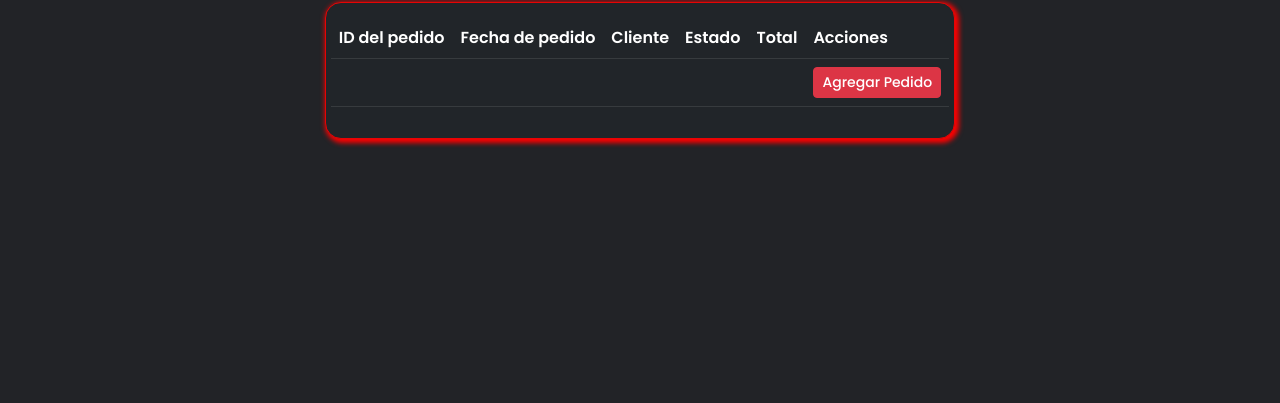
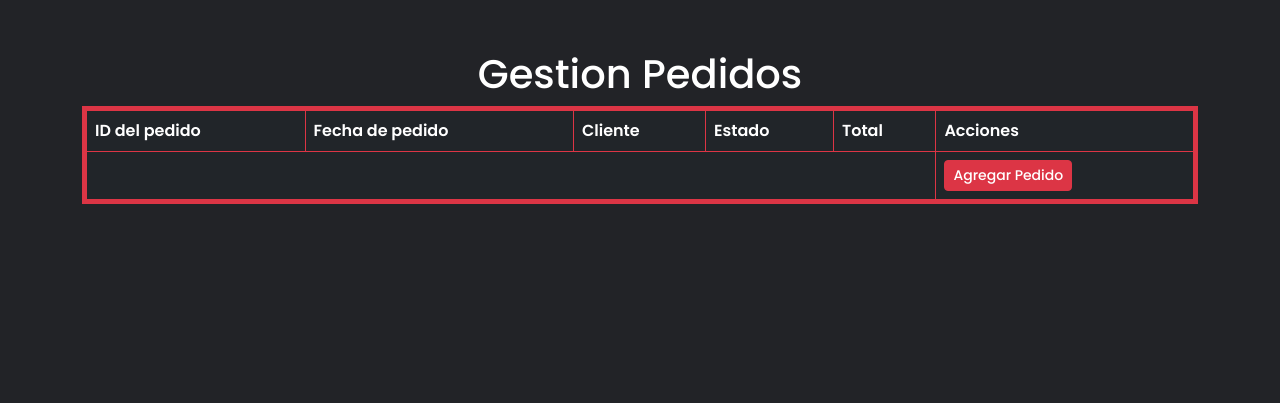
Before and after one commit to BorisSMorales/grupal_m7, a Django app: page /pedidos/ in a window 1280 px wide. Shown: the part 70-473 px from the top of the page. Run offline with Django 4.2, Linux system fonts and the light colour scheme; data that the repository does not hold is empty; some libraries are stand-ins or nearby versions.

Commit message:
update tablas

```diff
--- a/grupal/principal/static/css/styles.css
+++ b/grupal/principal/static/css/styles.css
@@ -80,6 +80,7 @@ section .card{
     box-shadow: 2px 2px 5px 2px #FF0000;
     padding-top: 15px;
     padding-bottom: 15px;
+
 }
 
 section .titulo{
--- a/grupal/principal/templates/telovendo3app/lista_pedidos.html
+++ b/grupal/principal/templates/telovendo3app/lista_pedidos.html
@@ -4,12 +4,12 @@
 
 {% block content %}
 
+<h1 class="text-center mt-5">Gestion Pedidos</h1>
+
 <section>
     <div class="container">
-        <div class="row d-flex justify-content-center align-items-center">
-            <div class="col-12 col-md-8 col-lg-6" style="width: max-content;">
-                <div class="card bg-dark text-white" style="border-radius: 1rem;">
-                    <table class="table table-dark">
+                <div class="table-responsive">
+                    <table class="table table-dark table-bordered border-danger border border-5">
                         <thead>
                             <tr>
                                 <th scope="col">ID del pedido</th>
@@ -30,8 +30,6 @@
                             <td>{{ pedido.total }}</td>
                             <td>
                                 <a class="btn btn-sm btn-danger" href="{% url 'actualizar_estado_pedido' pedido.id %}" role="button">Editar Estado</a>
-                            </td>
-                            <td>
                                 <a class="btn btn-sm btn-danger" href="{% url 'eliminar_pedido' pedido.id %}" role="button">Eliminar</a>
                             </td>
                             </tr>
```
Also changed, not shown: grupal/principal/templates/telovendo3app/lista_productos.html (+4 -3 lines).
